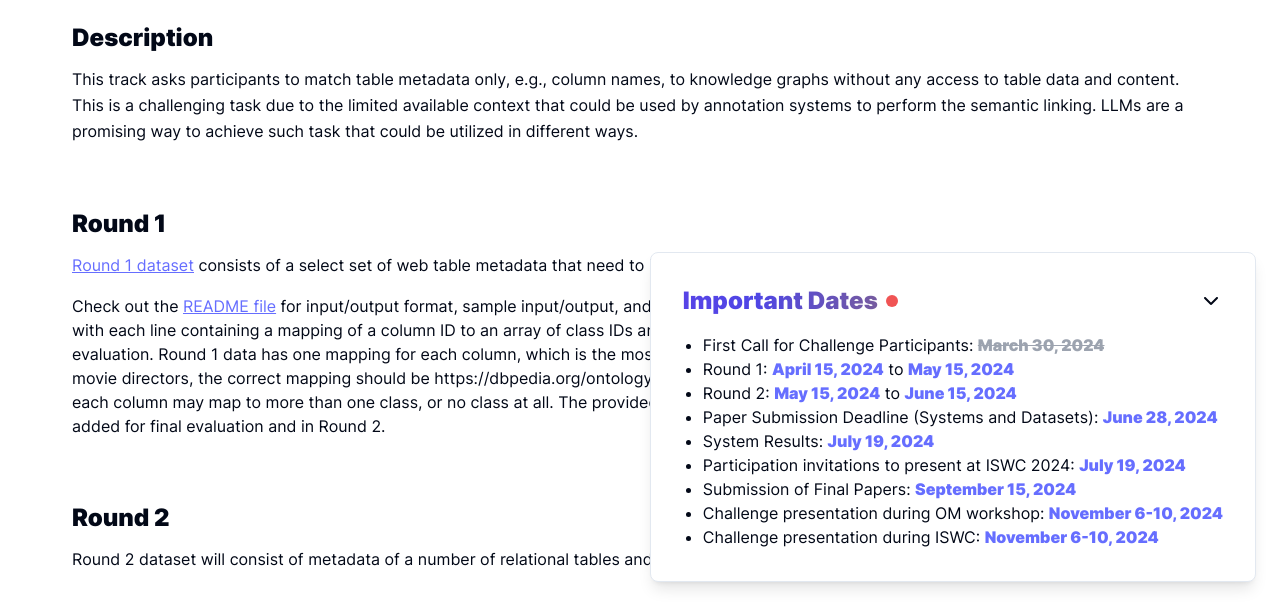
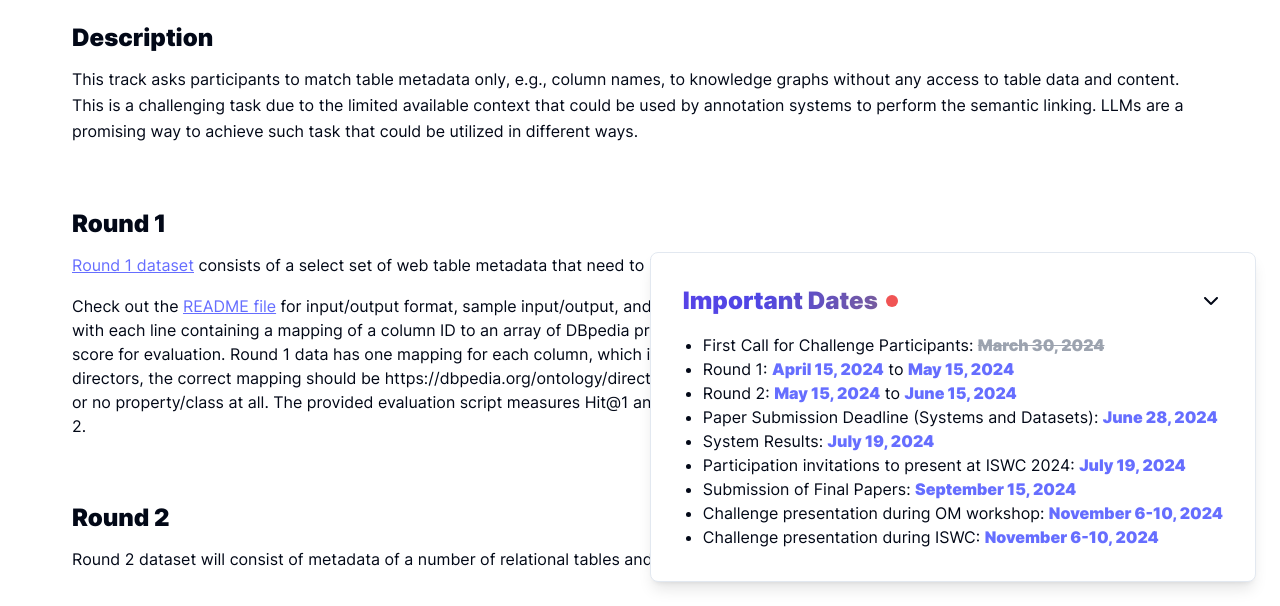
Before and after one commit to sem-tab-challenge/2024, a website: page docs/tracks/metadata-to-kg-track.html in a window 1280 px wide. Shown: the part 194-800 px from the top of the page. Drawn offline with Linux system fonts and the light colour scheme.

Commit message:
fixing Metadata2KG target glossary/ontology and description

```diff
--- a/docs/tracks/metadata-to-kg-track.html
+++ b/docs/tracks/metadata-to-kg-track.html
@@ -114,14 +114,13 @@
       </p>
       <p>Check out the <a
           href="https://github.com/sem-tab-challenge/2024/tree/main/data/metadata2kg/round1/README.md">README file</a>
-        for input/output format, sample
-        input/output, and an evaluation script. Note that the output of the mapping is a JSONL file with each line
-        containing a mapping of a column ID to an array of class IDs and scores, which will be sorted in descending
-        order by score for evaluation. Round 1 data has one mapping for each column, which is the most specific class
-        that the column maps to (e.g., if the column is about movie directors, the correct mapping should be
-        https://dbpedia.org/ontology/MovieDirector and not https://dbpedia.org/ontology/Person). In Round 2, each column
-        may map to more than one class, or no class at all. The provided evaluation script measures Hit@1 and Hit@5.
-        Other measures may be added for final evaluation and in Round 2.</p>
+        for input/output format, sample input/output, and an evaluation script. Note that the output of the mapping is a
+        JSONL file with each line containing a mapping of a column ID to an array of DBpedia property URIs and scores,
+        which will be sorted in descending order by score for evaluation. Round 1 data has one mapping for each column,
+        which is the most relevant property it maps to (e.g., if the column is about movie directors, the correct
+        mapping should be https://dbpedia.org/ontology/director). In Round 2, each column may map to more than one
+        property/class, or no property/class at all. The provided evaluation script measures Hit@1 and Hit@5. Other
+        measures may be added for final evaluation and in Round 2.</p>
   </main>
 
   <main>
@@ -231,7 +230,8 @@
 
     <div class="grid grid-rows-1fr mt-4 transition-grid-template-rows duration-300" id="date-card">
       <ul class="list-disc pl-5 overflow-hidden">
-        <li>First Call for Challenge Participants: <span class="font-bold  text-gray-400 line-through">March 30, 2024</span></li>
+        <li>First Call for Challenge Participants: <span class="font-bold  text-gray-400 line-through">March 30,
+            2024</span></li>
         <li>Round 1: <span class="font-bold text-primary">April 15, 2024</span> to <span
             class="font-bold text-primary">May 15, 2024</span></li>
         <li>Round 2: <span class="font-bold text-primary">May 15, 2024</span> to <span
```
Also changed, not shown: data/metadata2kg/round1/README.md, 3 other files.
